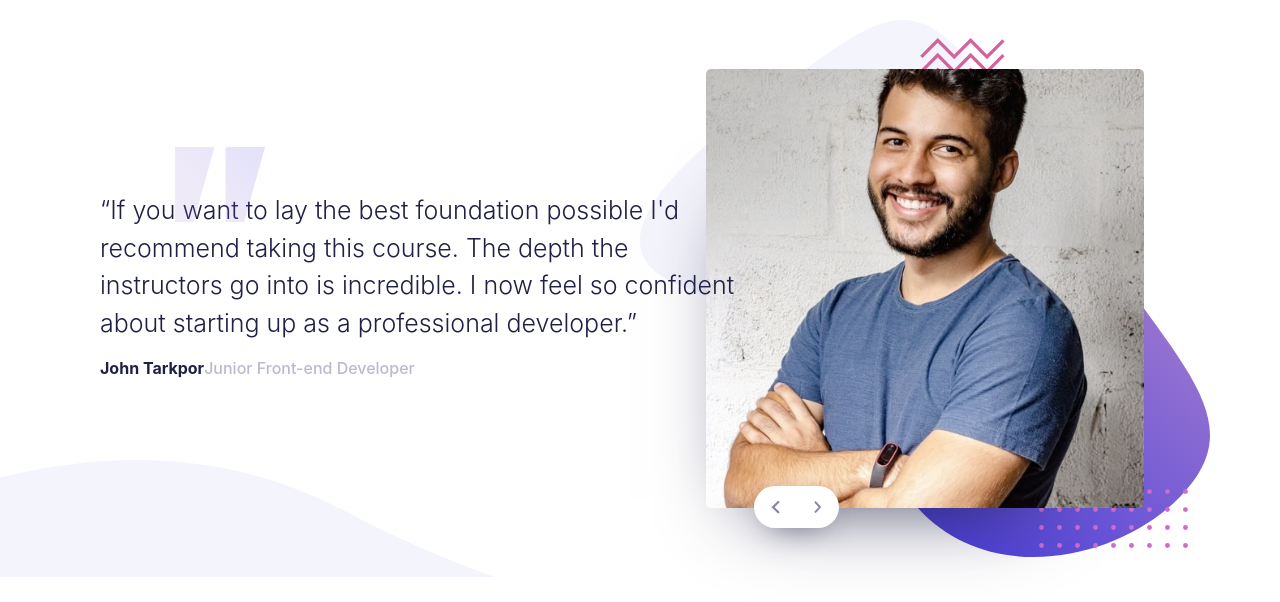
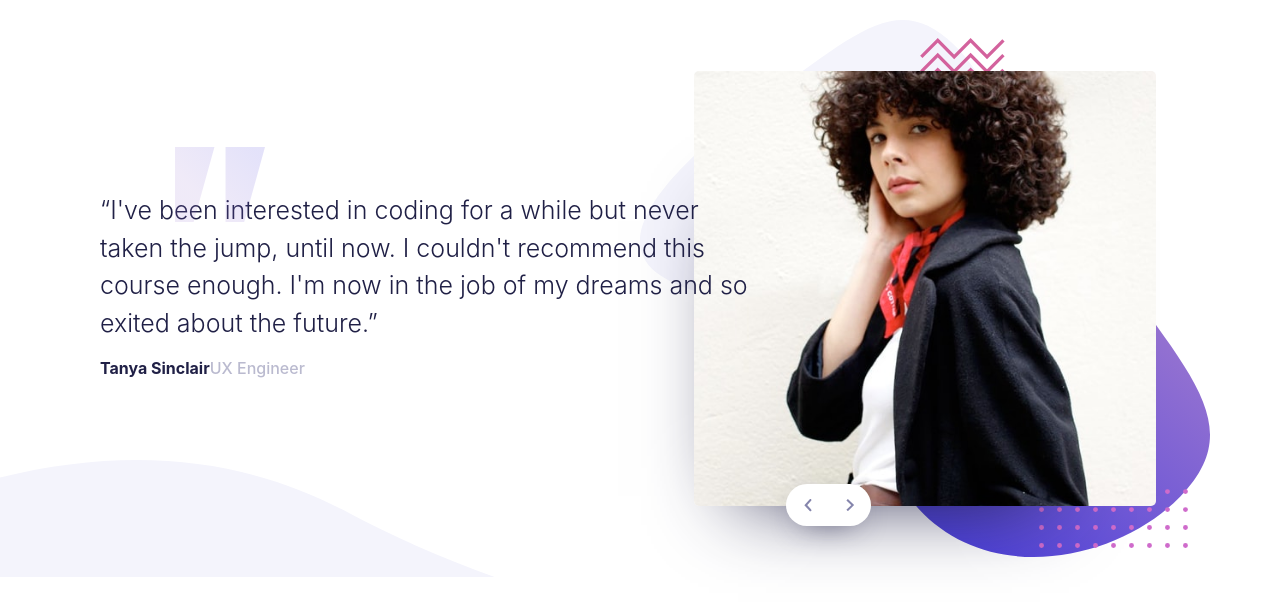
Before and after one commit to Mohamad-Ilham-Ramadhan/coding-bootcamp-testimonials-slider, a React app: page / in a window 1280 px wide. Built offline with nearby package versions, Linux system fonts and the light colour scheme; a web font is replaced by a local one.

Commit message:
fix figure image using background-image for image which are not square

```diff
--- a/src/components/App.js
+++ b/src/components/App.js
@@ -8,9 +8,21 @@ import { fakeDatabase as database } from "../fakeAPI";
 
 export default function App() {
   const [users, setUsers] = useState(null);
-  const [user, setUser] = useState(null);
+  const [sliderUser, setSliderUser] = useState(null);
 
-  useEffect(() => {}, []);
+  useEffect(() => {
+    setUsers(database.users);
+  }, []);
+
+  useEffect(() => {
+    if (users != null) {
+      setSliderUser(users[1]);
+    }
+  }, [users]);
+
+  function handleClick(e) {
+    alert("ilham ramadhan");
+  }
   return (
     <section className="container">
       <article className="slider">
@@ -18,15 +30,14 @@ export default function App() {
           <div className="slider__quotes">
             <img className="slider__bg slider__bg--quotes" src={bgQuotes} />
             <q className="slider__quotes__text">
-              If you want to lay the best foundation possible I'd recommend
-              taking this course. The depth the instructors go into is
-              incredible. I now feel so confident about starting up as a
-              professional developer.
+              {sliderUser ? sliderUser.testimonial : ""}
             </q>
             <p className="slider__quotes__author">
-              <span className="slider__quotes__author__name">John Tarkpor</span>
+              <span className="slider__quotes__author__name">
+                {sliderUser ? sliderUser.fullname : "anonymous"}
+              </span>
               <span className="slider__quotes__author__occupation">
-                Junior Front-end Developer
+                {sliderUser ? sliderUser.occupation : "unknown"}
               </span>
             </p>
           </div>
@@ -35,17 +46,26 @@ export default function App() {
         <div className="slider__item slider__item--figure">
           <figure className="slider__figure">
             <img className="slider__bg slider__bg--figure" src={bgPattern} />
-            <div className="wrapper --relative">
-              <img
+            <div className="slider__figure__wrapper">
+              <div
                 className="slider__figure__img"
-                src={authorFigure}
-                alt="author figure"
-              />
+                style={{
+                  backgroundImage: `url('${
+                    sliderUser ? sliderUser.image : null
+                  }')`,
+                }}
+              ></div>
               <div className="slider__controls">
-                <button className="slider__controls__btn slider__controls__btn--prev">
+                <button
+                  onClick={handleClick}
+                  className="slider__controls__btn slider__controls__btn--prev"
+                >
                   <img src={iconPrev} alt="" />
                 </button>
-                <button className="slider__controls__btn slider__controls__btn--next">
+                <button
+                  onClick={handleClick}
+                  className="slider__controls__btn slider__controls__btn--next"
+                >
                   <img src={iconNext} alt="" />
                 </button>
               </div>
--- a/src/fakeAPI.js
+++ b/src/fakeAPI.js
@@ -1,6 +1,7 @@
 import { v4 as uuid } from "uuid";
 import imageJohn from "./images/image-john.jpg";
 import imageTanya from "./images/image-tanya.jpg";
+import imageIlham from "./images/image-ilham.jpg";
 const fakeDatabase = {
   users: [
     {
@@ -19,6 +20,14 @@ const fakeDatabase = {
       testimonial:
         "I've been interested in coding for a while but never taken the jump, until now. I couldn't recommend this course enough. I'm now in the job of my dreams and so exited about the future.",
     },
+    {
+      id: uuid(),
+      image: imageIlham,
+      fullname: "Mohamad Ilham Ramadhan",
+      occupation: "Junior Front-end Developer",
+      testimonial:
+        "Saya sangat tertarik dalam dunia pemrograman sampai saya menentukan ingin menjadi front-end web developer. Kursus ini sangat membantu saya menggapai keinginan tersebut dengan penjelasan yang mudah dimengerti dan materi yang komprehensif membuat saya cepat menjadi mahir dalam bidang front-end web development yang akhirnya membantu saya mendapatkan pekerjaan pertama saya.",
+    },
   ],
 };
 
--- a/src/style.scss
+++ b/src/style.scss
@@ -47,17 +47,22 @@ body {
     justify-content: center;
     align-items: center;
   }
-  .wrapper {
+  .slider__figure__wrapper {
     position: absolute;
-    width: 100%;
+    width: 81%;
+    height: 81%;
     display: flex;
     justify-content: center;
     align-items: center;
   }
   .slider__figure .slider__figure__img {
-    width: 77%;
+    width: 100%;
+    height: 100%;
     border-radius: 5px;
     box-shadow: -36px 70px 80px -80px rgba(32, 32, 70, 1);
+    background-image: url("./images/image-john.jpg");
+    background-size: cover;
+    background-position: center center;
   }
   .slider__controls {
     width: 85px;
```
Also changed, not shown: index.html (+2 -6 lines), dist/e4b76a53bbcb68bebe1436d2cdec5096.jpg (added), dist/index.bundle.css, dist/index.bundle.js, src/images/image-amai-mask.png (added), src/images/image-ilham.jpg (added), 2 other files.
